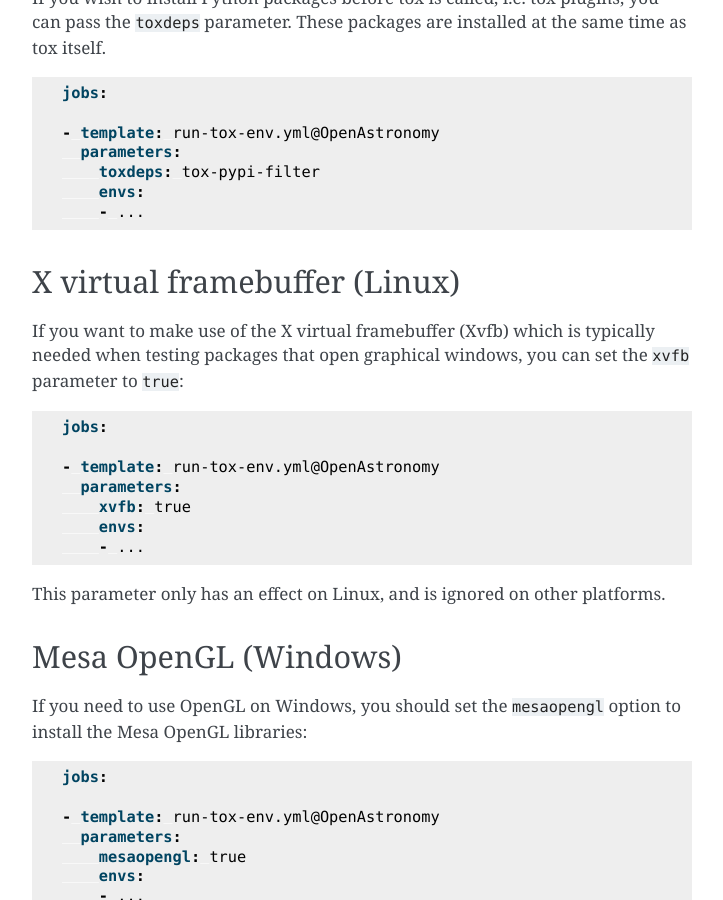
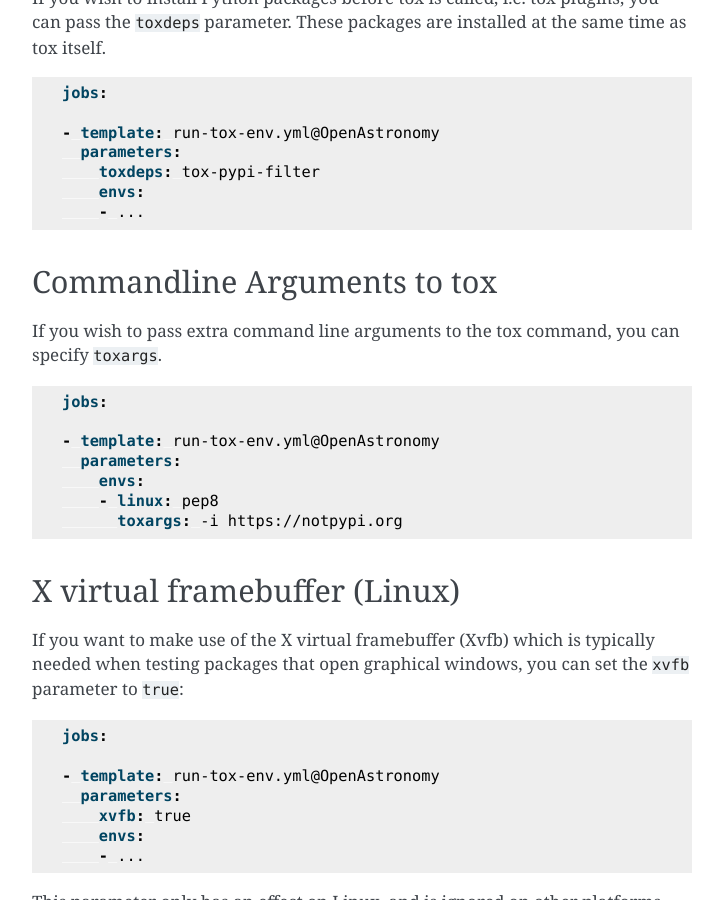
Before and after one commit to OpenAstronomy/azure-pipelines-templates, a Sphinx documentation site: the page built from docs/run_tox_env.rst, in a window 1280 px wide and 900 px high, scrolled down 1801 px. Shown: the whole window, without its empty margins (388-1111 px from the left). Built offline with Sphinx 7.4.7, drawn with Linux system fonts in a browser that asks for light colours; some of the changed text lies outside the part shown.

Commit message:
Add docs

```diff
--- a/docs/run_tox_env.rst
+++ b/docs/run_tox_env.rst
@@ -101,6 +101,22 @@ time as tox itself.
         toxdeps: tox-pypi-filter
         envs:
         - ...
+
+Commandline Arguments to tox
+----------------------------
+
+If you wish to pass extra command line arguments to the tox command, you can
+specify ``toxargs``.
+
+.. code:: yaml
+
+    jobs:
+
+    - template: run-tox-env.yml@OpenAstronomy
+      parameters:
+        envs:
+        - linux: pep8
+          toxargs: -i https://notpypi.org
 
 
 X virtual framebuffer (Linux)
```
